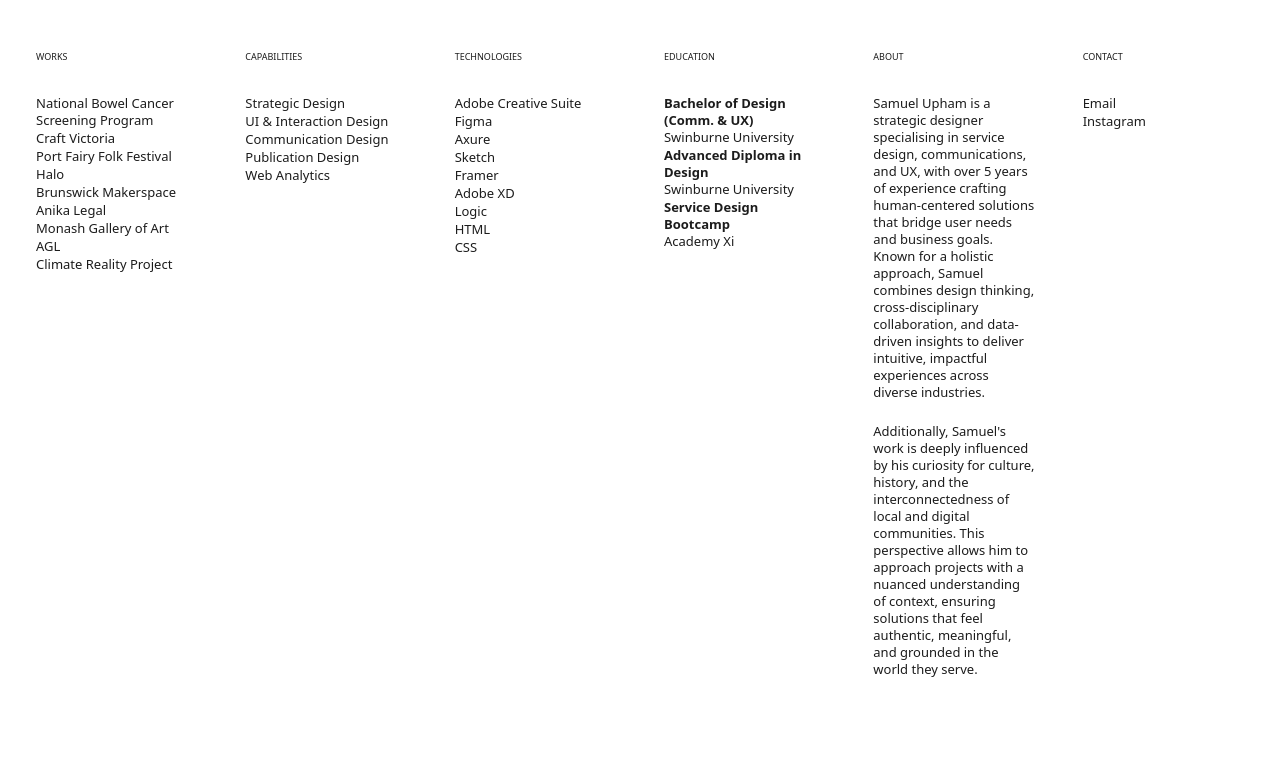
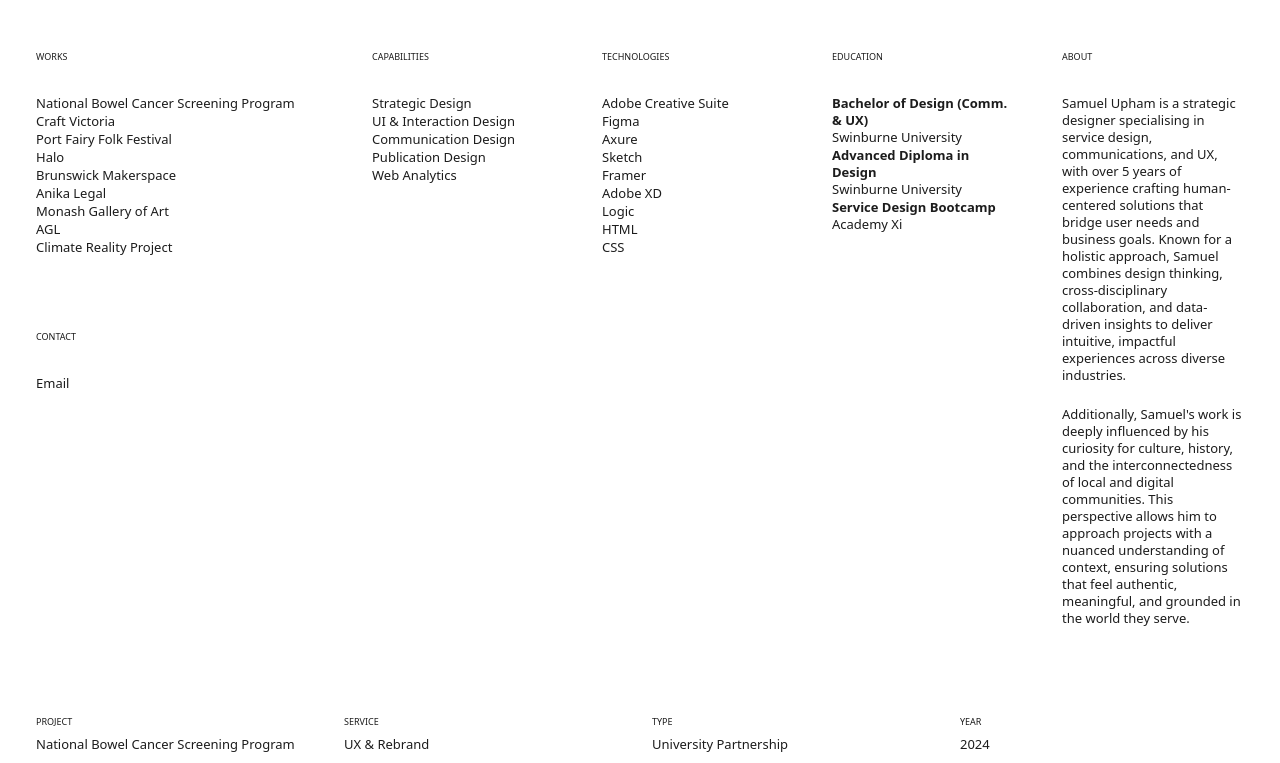
Before and after one commit to upahupa/sudesign-a9afcc18, a React (Vite) app: page / in a window 1280 px wide. Shown: the top 763 px of the page. Built offline with nearby package versions, Linux system fonts and the light colour scheme.

Commit message:
Refactor: Adjust layout of sections
Remove the contact section from the header and move the email contact to be under the works section. Adjust the about section to fill the remaining space.

```diff
--- a/src/components/portfolio/AboutSection.tsx
+++ b/src/components/portfolio/AboutSection.tsx
@@ -1,3 +1,4 @@
+
 import React from "react";
 
 interface AboutSectionProps {
--- a/src/components/portfolio/Header.tsx
+++ b/src/components/portfolio/Header.tsx
@@ -1,3 +1,4 @@
+
 import React from "react";
 import InfoSection from "./InfoSection";
 import AboutSection from "./AboutSection";
@@ -13,6 +14,10 @@ const Header: React.FC = () => {
     { title: "Monash Gallery of Art" },
     { title: "AGL" },
     { title: "Climate Reality Project" },
+  ];
+
+  const contact = [
+    { title: "Email" }
   ];
 
   const capabilities = [
@@ -55,17 +60,17 @@ const Header: React.FC = () => {
     "Additionally, Samuel's work is deeply influenced by his curiosity for culture, history, and the interconnectedness of local and digital communities. This perspective allows him to approach projects with a nuanced understanding of context, ensuring solutions that feel authentic, meaningful, and grounded in the world they serve.",
   ];
 
-  const contact = [{ title: "Email" }, { title: "Instagram" }];
-
   return (
     <header>
       <div className="flex gap-6 px-6 py-9 max-md:flex-wrap max-sm:px-4 max-sm:py-6">
-        <InfoSection title="WORKS" items={works} />
+        <div className="flex flex-col gap-6">
+          <InfoSection title="WORKS" items={works} />
+          <InfoSection title="CONTACT" items={contact} className="mt-6" />
+        </div>
         <InfoSection title="CAPABILITIES" items={capabilities} />
         <InfoSection title="TECHNOLOGIES" items={technologies} />
         <InfoSection title="EDUCATION" items={education} />
-        <AboutSection title="ABOUT" paragraphs={aboutParagraphs} />
-        <InfoSection title="CONTACT" items={contact} />
+        <AboutSection title="ABOUT" paragraphs={aboutParagraphs} className="flex-grow" />
       </div>
       <div className="flex gap-[155px] relative mt-6 px-6 py-0 top-[scroll]">
         {Array(13)
```
